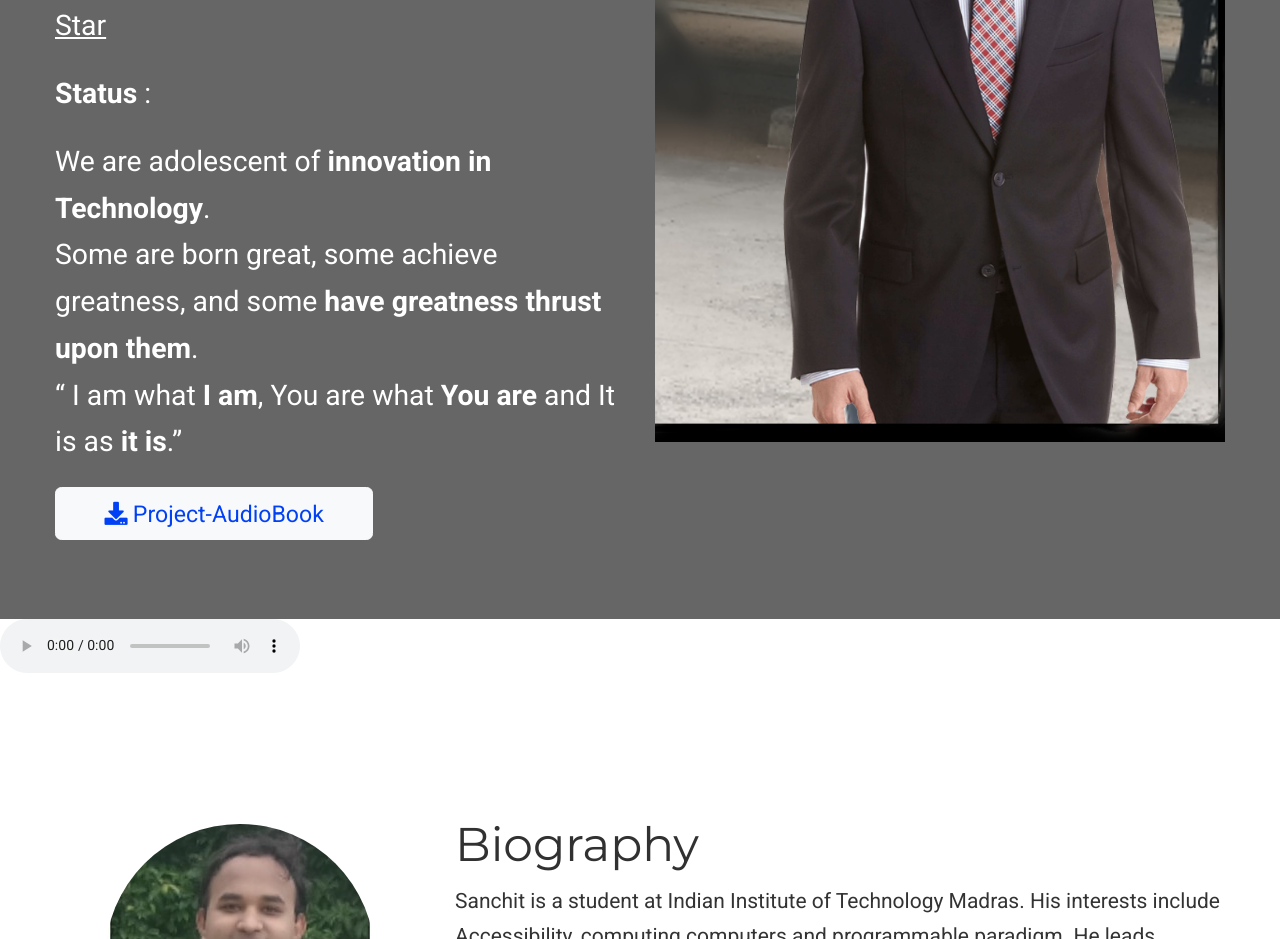
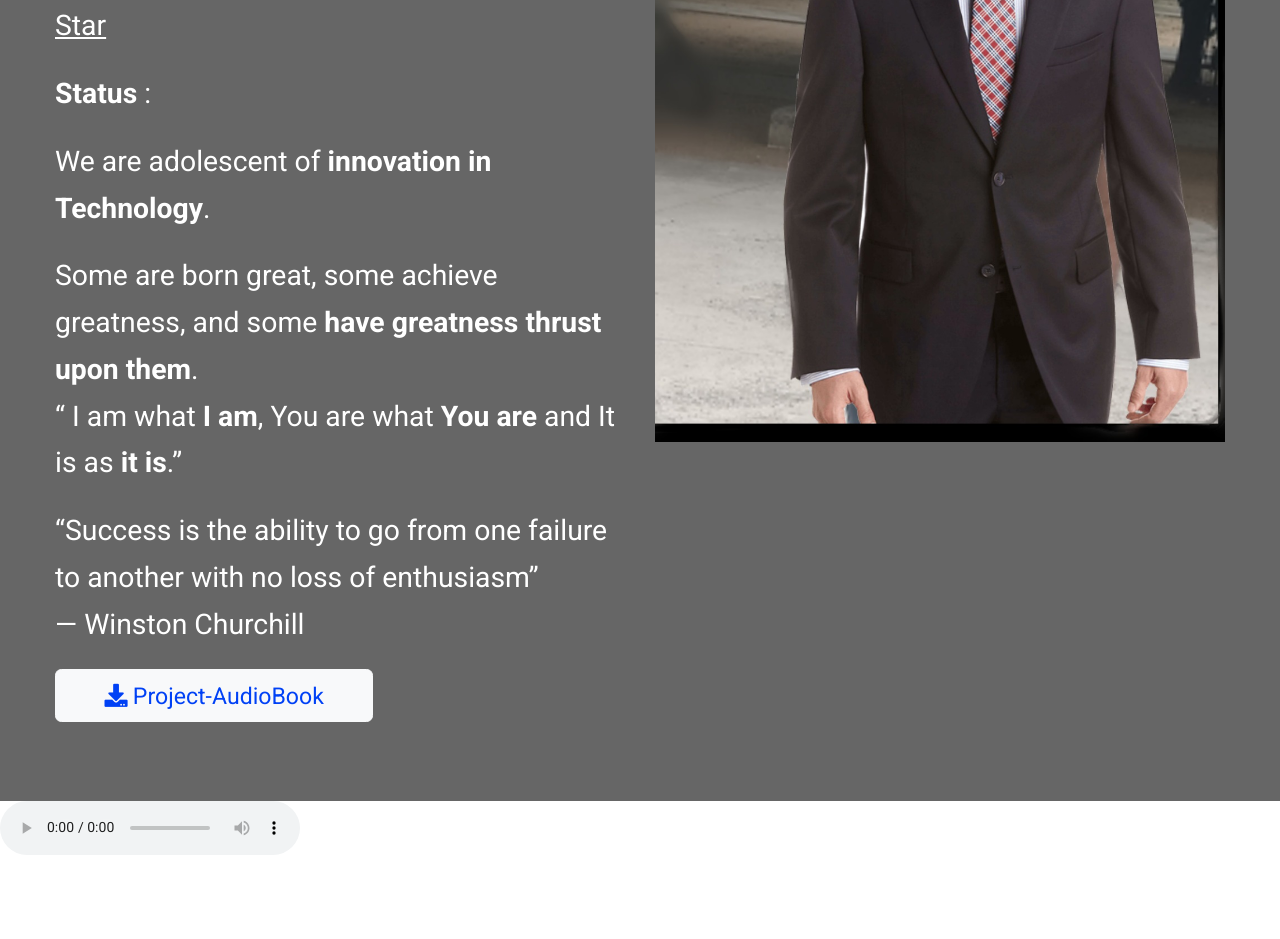
Before and after one commit to sanchit-ghule/sanchit-ghule.github.io, a plain HTML site: page index.html in a window 1280 px wide. Shown: the part 957-1896 px from the top of the page. Drawn offline with nearby package versions, Linux system fonts and the light colour scheme; some packages are replaced by stand-ins of ours; some icons are missing; files whose address does not match are found by name.

Commit message:
added_new_status

```diff
--- a/index.html
+++ b/index.html
@@ -748,9 +748,10 @@
 <p><strong>Welcome to Sanchit&rsquo;s Home Page</strong></p>
 <p><span style="text-shadow: none;"><a class="github-button" href="https://github.com/sanchit002sanchit002/" data-icon="octicon-star" data-size="large" data-show-count="false" aria-label="Star this on GitHub">Star</a><script async defer src="https://buttons.github.io/buttons.js"></script></span></p>
 <p><strong>Status</strong> :</p>
-<p>We are adolescent of <strong>innovation in Technology</strong>.<br>
-Some are born great, some achieve greatness, and some <strong>have greatness thrust upon them</strong>.<br>
+<p>We are adolescent of <strong>innovation in Technology</strong>.</p>
+<p>Some are born great, some achieve greatness, and some <strong>have greatness thrust upon them</strong>.<br>
 “ I am what <strong>I am</strong>, You are what <strong>You are</strong> and It is as <strong>it is</strong>.”</p>
+<p>“Success is the ability to go from one failure to another with no loss of enthusiasm” &mdash; Winston Churchill</p>
 </div>
 
 
@@ -799,7 +800,6 @@ window.addEventListener('load', function(e) {
   analyser.connect(context.destination);
 }, false);
 </script>
-
 
 
     </div>
```
